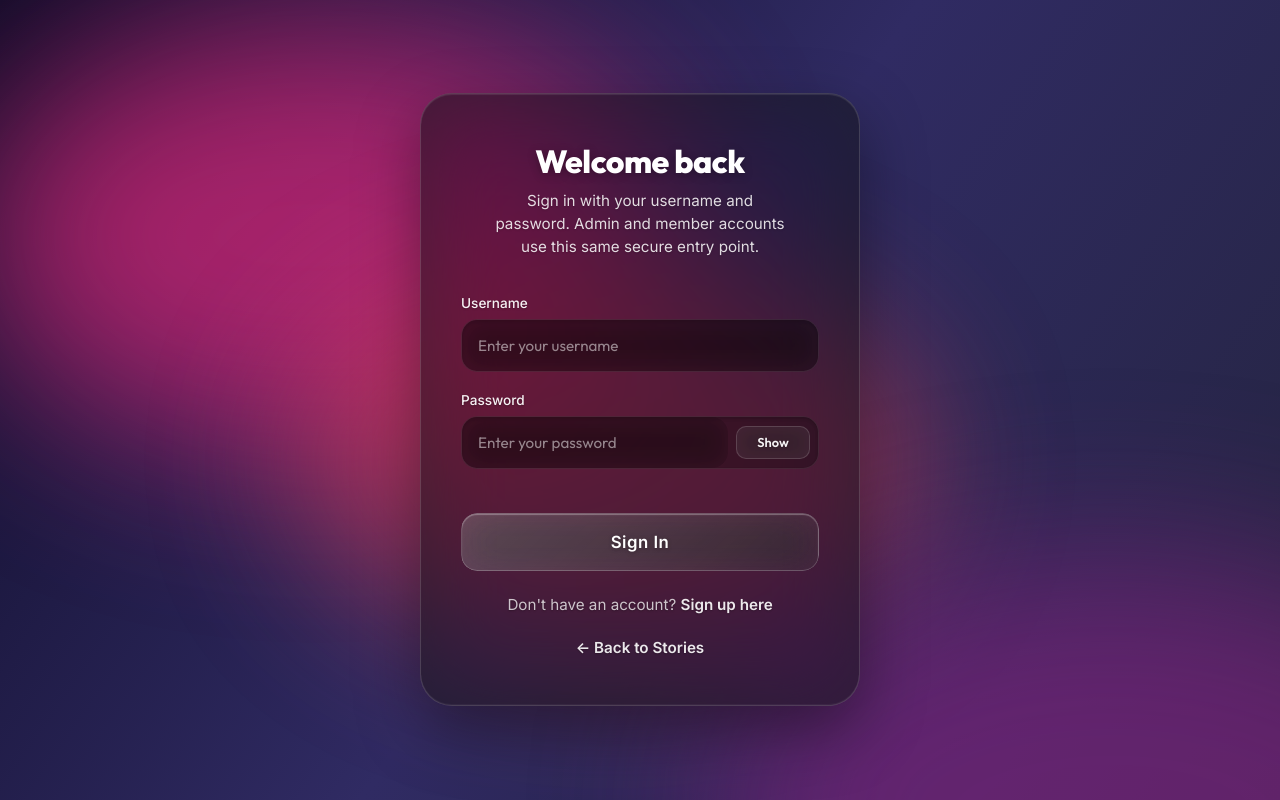
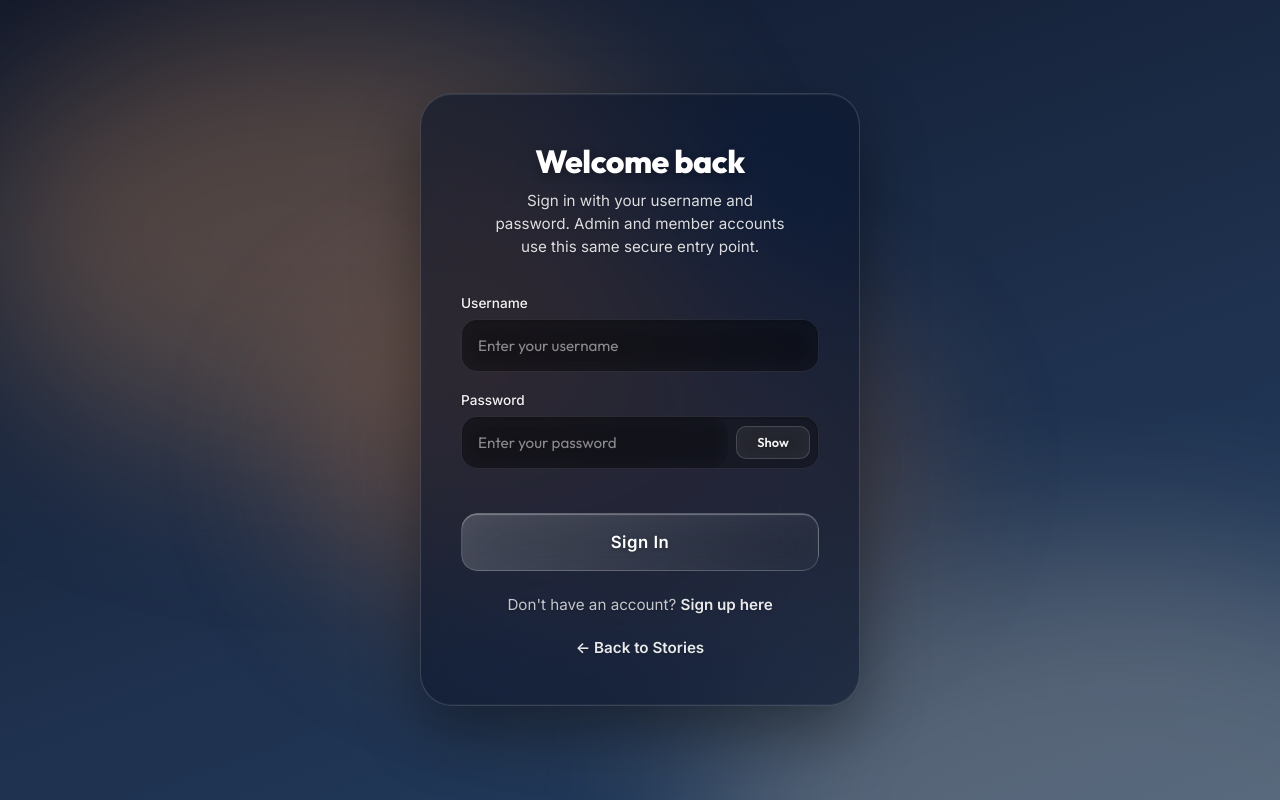
Before and after one commit to Reyadh418/Blog-Hub-Project, a website: page public/login.html in a window 1280 px wide. Drawn offline with Linux system fonts and the light colour scheme; no server answers.

```diff
--- a/public/login.html
+++ b/public/login.html
@@ -19,7 +19,7 @@
                 align-items: center;
                 justify-content: center;
                 padding: 24px;
-                background-color: #000;
+                background-color: #0f172a;
                 overflow-x: hidden;
                 overflow-y: auto;
                 color: rgba(255, 255, 255, 0.95) !important;
@@ -33,7 +33,7 @@
                 width: 100vw;
                 height: 100vh;
                 z-index: -1;
-                background: linear-gradient(125deg, #0f0c29, #302b63, #24243e);
+                background: linear-gradient(160deg, #0f172a 0%, #1d2e4a 52%, #244063 100%);
                 overflow: hidden;
             }
             body[data-brand-page="login"] .bg-aurora::before,
@@ -47,25 +47,25 @@
             }
             body[data-brand-page="login"] .bg-aurora::before {
                 width: 50vw; height: 50vh;
-                background: #ff2a85; /* Vibrant pink/magenta */
+                background: #c48a5a; /* Warm tan from index */
                 top: -10%; left: -10%;
-                opacity: 0.6;
+                opacity: 0.35;
             }
             body[data-brand-page="login"] .bg-aurora::after {
                 width: 60vw; height: 60vh;
-                background: #8a2387; /* Purple */
+                background: #f4e3ca; /* Light peach from index */
                 bottom: -20%; right: -10%;
                 animation-delay: -5s;
                 animation-duration: 25s;
-                opacity: 0.6;
+                opacity: 0.25;
             }
             body[data-brand-page="login"] .bg-blob {
                 width: 55vw; height: 55vh;
-                background: #e94057; /* Reddish orange */
+                background: #a86c44; /* Darker tan accent */
                 top: 40%; left: 30%;
                 animation-delay: -10s;
                 animation-duration: 22s;
-                opacity: 0.5;
+                opacity: 0.3;
             }
 
             @keyframes float {
@@ -81,7 +81,7 @@
             .login-shell .login-card {
                 padding: 48px 40px;
                 border-radius: 32px !important;
-                background: rgba(25, 25, 30, 0.65) !important;
+                background: rgba(15, 23, 42, 0.65) !important;
                 color: #ffffff !important;
                 backdrop-filter: blur(40px) saturate(180%) !important;
                 -webkit-backdrop-filter: blur(40px) saturate(180%) !important;
```
Also changed, not shown: public/register.html (+9 -9 lines).
